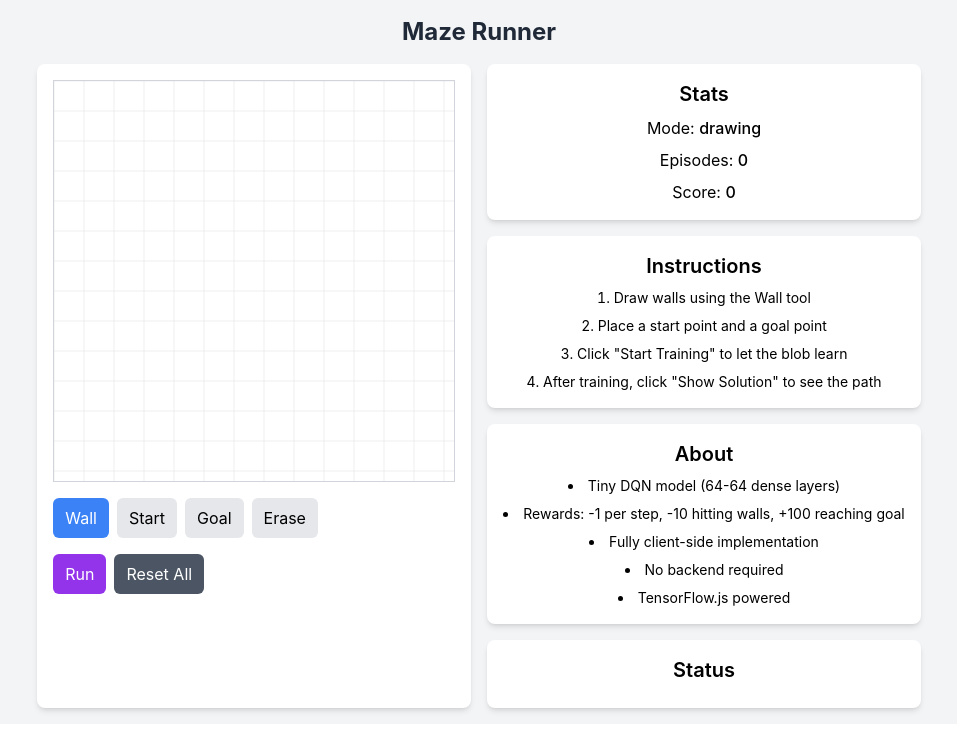
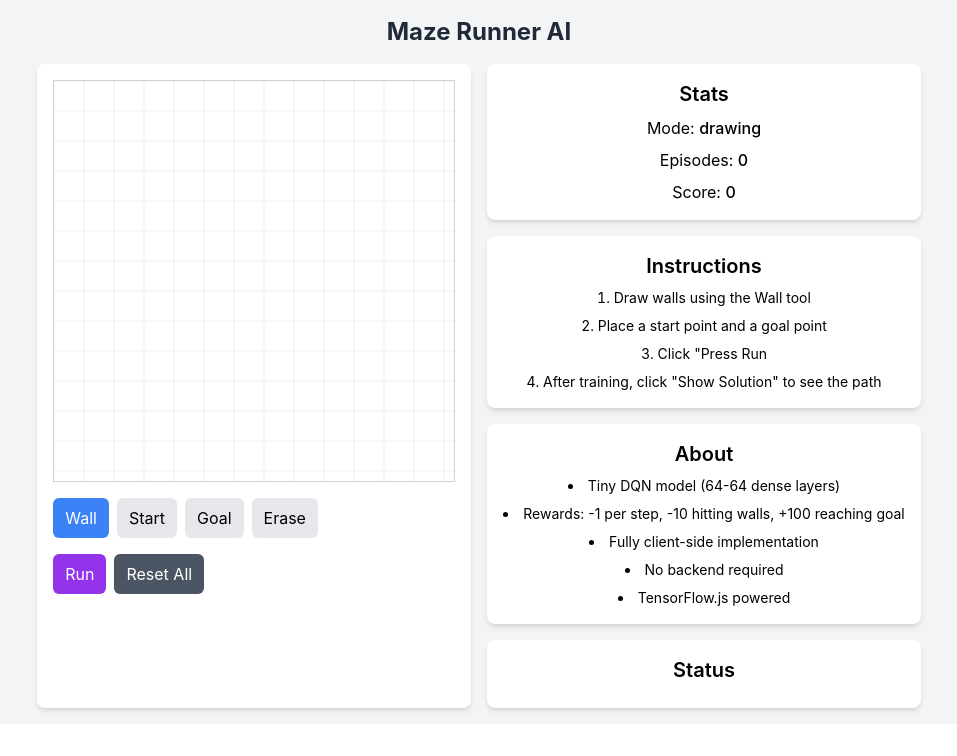
Before and after one commit to siddharthkhachane/mazerunner.ai, a React (Create React App) app: page / in a window 1280 px wide. Shown: the top 756 px of the page, without its empty margins (161-1118 px from the left). Built offline with nearby package versions, Linux system fonts and the light colour scheme.

Commit message:
Update MazeSolverBob.js

```diff
--- a/src/MazeSolverBob.js
+++ b/src/MazeSolverBob.js
@@ -627,7 +627,7 @@ export default function MazeSolverBob() {
 
   return (
     <div className="flex flex-col items-center p-4 space-y-4 w-full bg-gray-100">
-      <h1 className="text-2xl font-bold text-gray-800"> Maze Runner</h1>
+      <h1 className="text-2xl font-bold text-gray-800"> Maze Runner AI</h1>
 
       <div className="flex flex-col md:flex-row md:space-x-4 space-y-4 md:space-y-0 w-full justify-center">
       <div className="bg-white p-4 rounded-lg shadow-md">
@@ -725,7 +725,7 @@ export default function MazeSolverBob() {
             <ol className="list-decimal list-inside space-y-2 text-sm">
               <li>Draw walls using the Wall tool</li>
               <li>Place a start point and a goal point</li>
-              <li>Click "Start Training" to let the blob learn</li>
+              <li>Click "Press Run</li>
               <li>After training, click "Show Solution" to see the path</li>
             </ol>
           </div>
```
